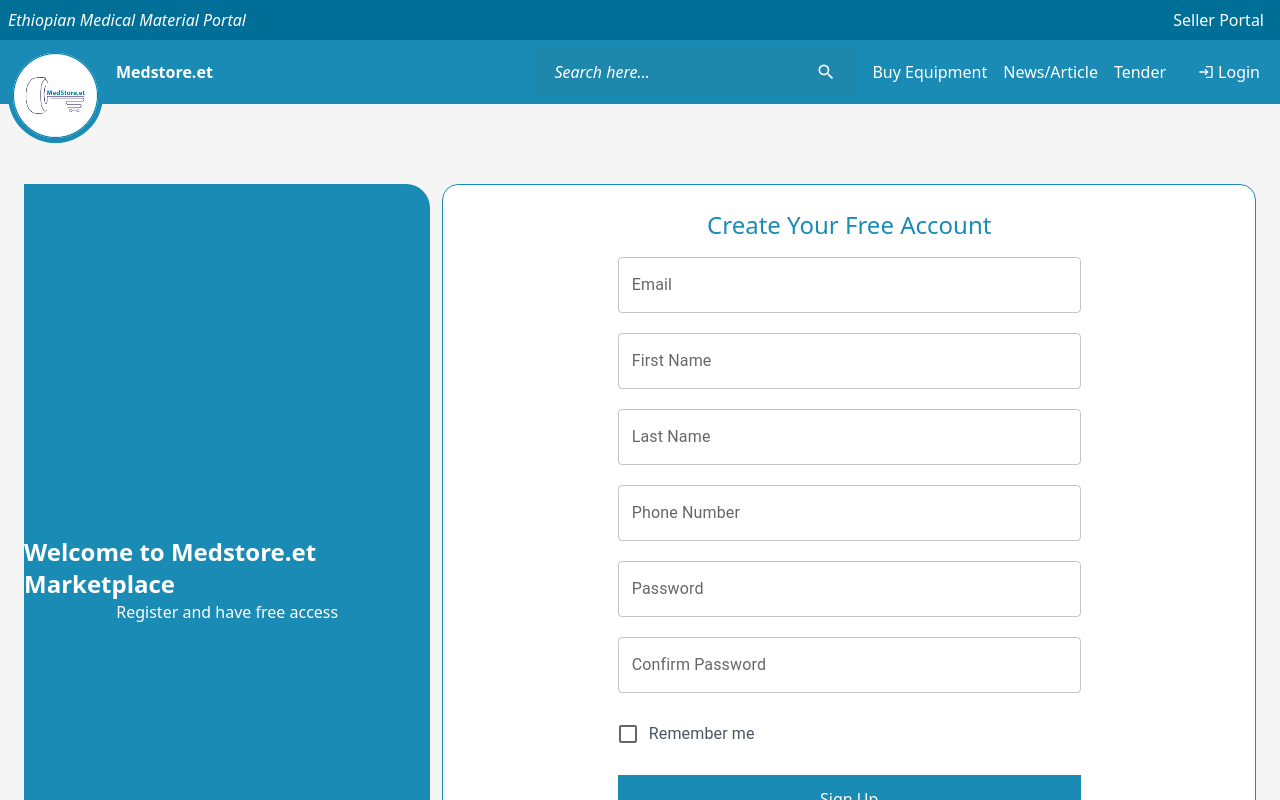
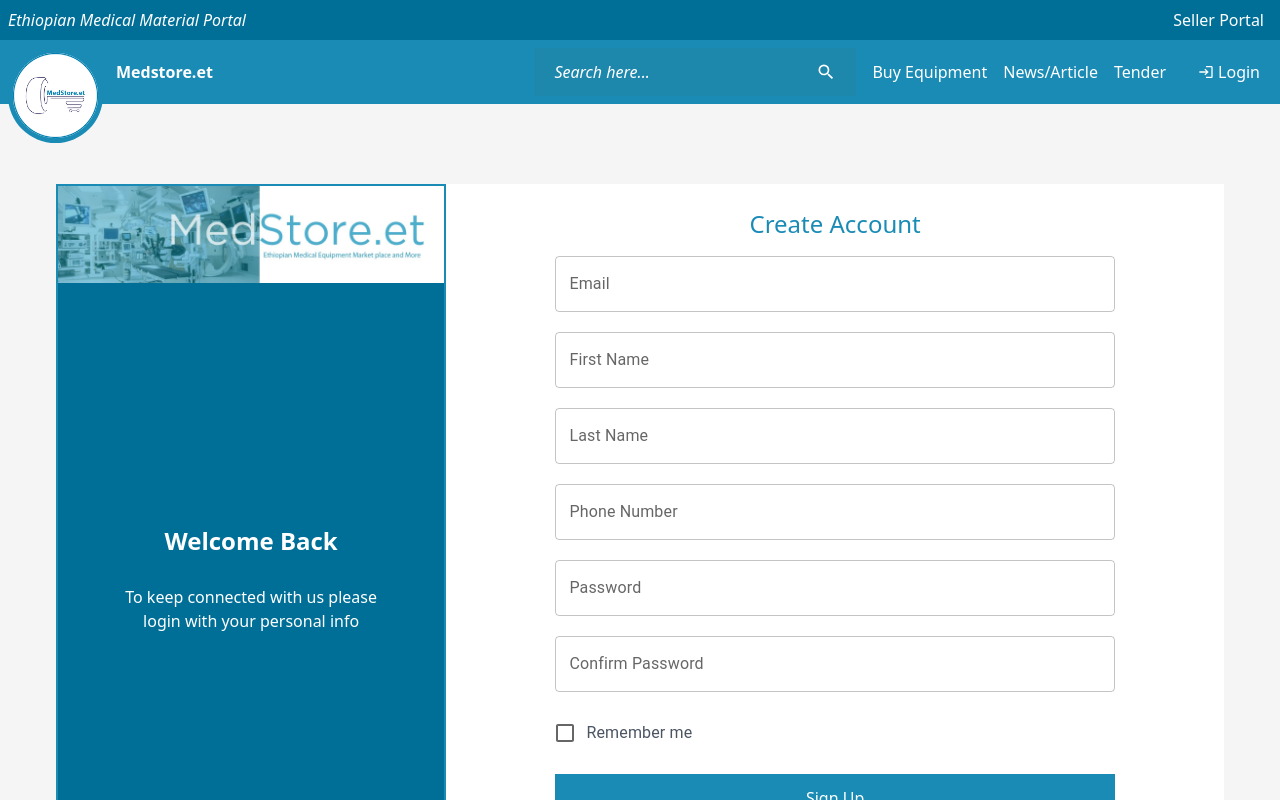
Before and after one commit to choco-develop/medstore-mp, a React (Create React App) app: page /buyer/sign-up/ in a window 1280 px wide. Shown: the top 800 px of the page. Built offline with nearby package versions, Linux system fonts and the light colour scheme.

Commit message:
fix auth UI to responsive

```diff
--- a/src/components/AuthFooter.js
+++ b/src/components/AuthFooter.js
@@ -9,7 +9,7 @@
 
   return (
     <>
-      <div className="flex py-5 px-3 items-center md:mx-auto md:w-1/2 xl:w-[90%]">
+      <div className="flex py-5 px-3 items-center md:mx-auto md:w-1/2 xl:w-3/4">
         <div className="grow border border-main" />
         <div
           className="flex-none border border-main
--- a/src/pages/login/Login.js
+++ b/src/pages/login/Login.js
@@ -3,6 +3,7 @@
 import { Navigate } from 'react-router-dom';
 import {
   TextField, Checkbox, FormControlLabel,
+  Alert, AlertTitle,
 } from '@mui/material';
 import { login } from '../../redux/actions/auth';
 import AuthFooter from '../../components/AuthFooter';
@@ -55,16 +56,19 @@
           </div>
           {
             message && (
+              <Alert variant="standard" severity="error" className="w-full sm:w-3/4 self-center">
+                <AlertTitle>Error Occured</AlertTitle>
                 <ul
                   className="flex flex-col px-3 list-disc
-                          list-inside text-red-500
+                            list-inside
                             justify-center
                             xs:text-sm md:text-md"
                 >
                   <li className="">
-                  <span className="text-red-500">{message}</span>
+                    <span className="">{message}</span>
                   </li>
                 </ul>
+              </Alert>
             )
           }
           <div className="flex flex-col items-center">
@@ -72,7 +76,7 @@
               id="emailID"
               label="Email"
               variant="outlined"
-              className="w-3/4"
+              className="w-full sm:w-3/4"
               value={username}
               onChange={onChangeUsername}
             />
@@ -84,18 +88,18 @@
               label="Password"
               value={password}
               onChange={onChangePassword}
-              className="w-3/4"
+              className="w-full sm:w-3/4"
             />
           </div>
           <div className="flex justify-center items-center gap-2">
-            <div className="w-3/4">
+            <div className="w-full sm:w-3/4">
               <FormControlLabel control={<Checkbox />} label="Remember me" />
             </div>
           </div>
           <div className="flex justify-center">
             <input
               type="submit"
-              className={`text-center w-3/4 text-white py-3 font-medium ${loading ? 'bg-busy' : 'bg-main'}`}
+              className={`text-center w-full sm:w-3/4 text-white py-3 font-medium ${loading ? 'bg-busy' : 'bg-main'}`}
               value="LOGIN"
               required
               disabled={loading}
--- a/src/pages/registration/Buyer.js
+++ b/src/pages/registration/Buyer.js
@@ -51,21 +51,28 @@
     const { data, isError } = message;
     if (data && isError) {
       return (
-        Object.entries(data).map(([key, val]) => (
+        <ul className="flex flex-col px-3 list-disc list-inside justify-center">
+          { Object.entries(data).map(([key, val]) => (
             <li key={key} className="pl-3 flex gap-1">
               <span className="capitalize">{`${key.split('_').join(' ')}:`}</span>
               <i>{val}</i>
             </li>
-        ))
+          ))}
+        </ul>
       );
     } else if (data.err) {  //eslint-disable-line
       return (
+        <ul className="flex flex-col px-3 list-disc list-inside justify-center">
+          <li>hay</li>
+          {
             Object.entries(data.msg).map(([key, val]) => (
               <li key={key} className="pl-3 flex flex-wrap gap-1">
                 <span className="capitalize font-medium">{`${key.split('_').join(' ')}:`}</span>
                 <i>{val}</i>
               </li>
             ))
+          }
+        </ul>
       );
     }
     return (
@@ -87,24 +94,29 @@
               my-6 mx-1 pt-2 px-2
               gap-3
               sm:my-16 sm:mx-16 sm:pt-4 sm:px-4
-              md:justify-start md:mx-2"
+              md:justify-start md:mx-10 md:gap-0"
     >
-      <div className="hidden md:flex md:bg-main md:basis-1/2 rounded-r-3xl justify-center items-center flex-col">
-        <h1 className="text-white text-2xl font-bold font-serif">Welcome to Medstore.et Marketplace</h1>
-        <p className="text-md text-white font-serif">Register and have free access</p>
+      <div
+        className="hidden md:flex justify-center items-center
+                  bg-no-repeat bg-contain bg-top
+                  flex-col gap-7 bg-[url('../public/assets/ms-banner.jpg')]
+                  border-2 border-main
+                  md:basis-1/2"
+      >
+        <h1 className="text-white text-2xl font-bold font-serif">Welcome Back</h1>
+        <p className="text-md text-white text-center font-serif w-3/4">To keep connected with us please login with your personal info</p>
       </div>
       <div
         className="flex flex-col bg-white w-full
-              rounded-2xl border border-main
               md:w-[90%]
               lg:w-3/4
               xl:w-[100%]"
       >
         <div className="text-center pt-5">
-          <h1 className="font-serif text-2xl leading-10 font-medium text-main">Create Your Free Account</h1>
+          <h2 className="font-serif text-2xl leading-10 font-medium text-main">Create Account</h2>
         </div>
         <form
-          className="flex flex-col gap-5 p-3 md:mx-auto md:w-[80%] xl:w-[60%]"
+          className="flex flex-col gap-5 p-3 md:mx-auto md:w-[80%] xl:w-3/4"
           type="multipart/form-data"
           onSubmit={handleRegister}
           ref={form}
@@ -112,10 +124,10 @@
           {
             message && (
               <Alert variant="standard" severity="error">
-                <AlertTitle>There is an error alert — check it out!</AlertTitle>
-                <ul className="flex flex-col px-3 list-inside justify-center list-decimal">
+                <AlertTitle>Error — check it out!</AlertTitle>
+                {/* <ul className="flex flex-col px-3 list-disc list-inside justify-center"> */}
                 <ErrorMessage />
-                </ul>
+                {/* </ul> */}
               </Alert>
             )
           }
--- a/src/redux/actions/user_info.js
+++ b/src/redux/actions/user_info.js
@@ -54,7 +54,7 @@
       dispatch({
         type: COMPANY_INFO_REG_FAILER,
         payload: res.data,
-      })
+      });
     }
     return Promise.resolve(res);
   },
@@ -74,5 +74,4 @@
   },
 );
 
-
 export default userInforDetail;
```
Also changed, not shown: public/assets/ms-banner.jpg (added). Lines whose indentation alone changed are shown as unchanged.
